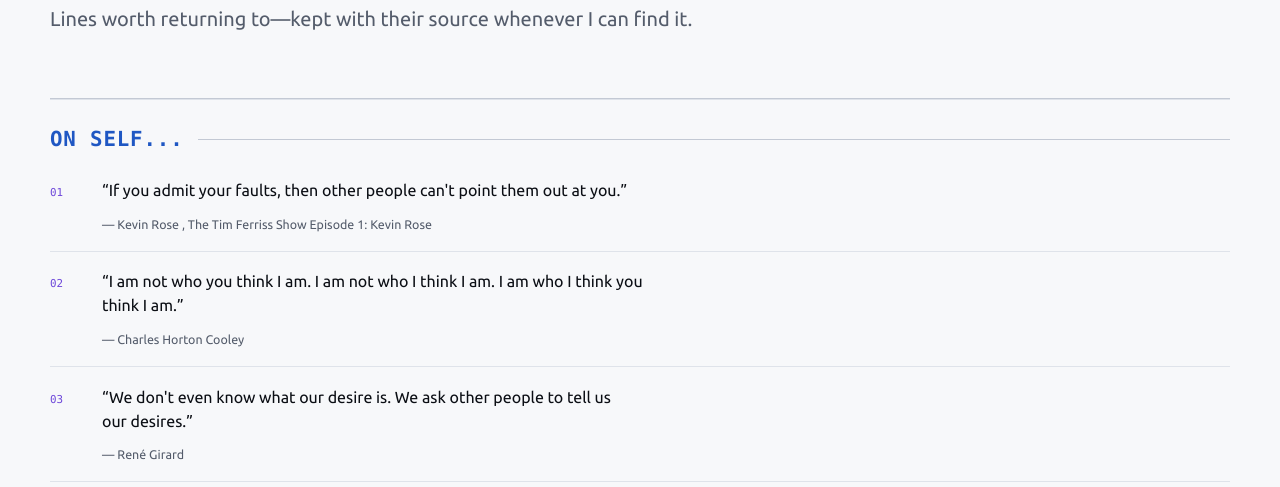
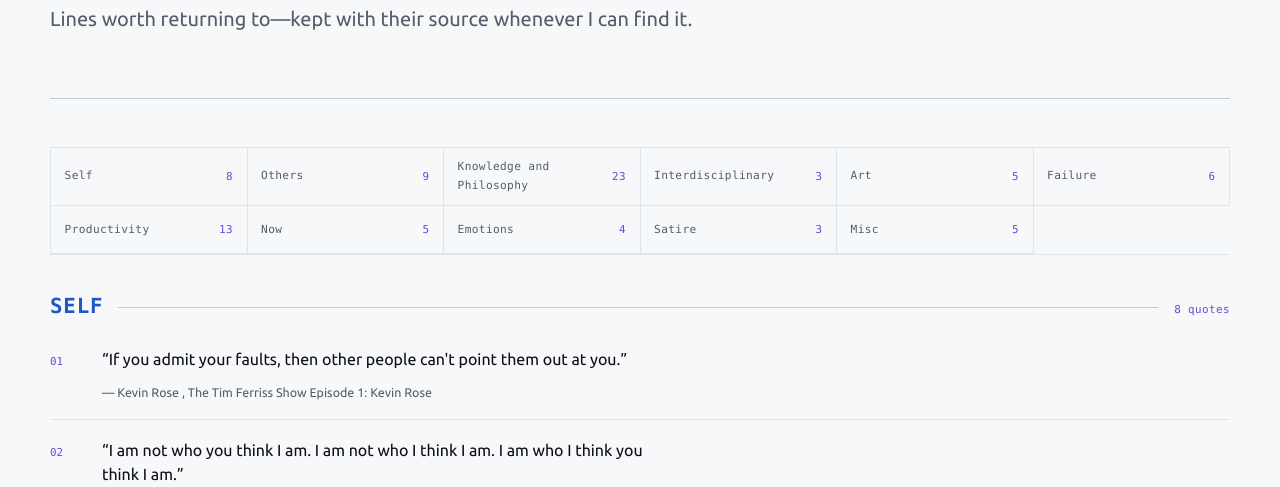
Before and after one commit to briansgithub/briansgithub.github.io, an Astro site: page /quotes in a window 1280 px wide. Shown: the part 313-800 px from the top of the page. Built offline with nearby package versions, Linux system fonts and the light colour scheme; Astro itself is replaced by a stand-in of ours.

Commit message:
feat: add quotation category navigation

```diff
--- a/src/pages/quotes/index.astro
+++ b/src/pages/quotes/index.astro
@@ -9,29 +9,62 @@ const quotes = (await getCollection('quotes', ({ data }) => isVisible(data))).so
 	(a, b) => (a.data.order ?? 999) - (b.data.order ?? 999),
 );
 
-type Item =
-	| { kind: 'category'; label: string }
-	| {
-			kind: 'quote';
+function formatCategoryLabel(category: string) {
+	return category
+		.replace(/^On\s+/i, '')
+		.replace(/(?:\.\.\.|…)+$/, '')
+		.trim();
+}
+
+function categorySlug(category: string) {
+	return formatCategoryLabel(category)
+		.toLowerCase()
+		.replace(/[^a-z0-9]+/g, '-')
+		.replace(/(^-|-$)/g, '');
+}
+
+type QuoteItem = {
 	entry: (typeof quotes)[number];
 	number: number;
 	citationText: string | null;
 	citationHref: string | null;
 };
 
-const items: Item[] = [];
-let lastCategory: string | undefined;
+type Category = {
+	id: string;
+	label: string;
+	quotes: QuoteItem[];
+};
+
+const categories: Category[] = [];
+const categoriesByLabel = new Map<string, Category>();
+const usedCategoryIds = new Set<string>();
+
 quotes.forEach((entry, index) => {
-	if (entry.data.category && entry.data.category !== lastCategory) {
-		items.push({ kind: 'category', label: entry.data.category });
-		lastCategory = entry.data.category;
+	const sourceLabel = entry.data.category ?? 'Uncategorized';
+	let category = categoriesByLabel.get(sourceLabel);
+	if (!category) {
+		const baseId = `category-${categorySlug(sourceLabel) || 'uncategorized'}`;
+		let id = baseId;
+		let suffix = 2;
+		while (usedCategoryIds.has(id)) {
+			id = `${baseId}-${suffix}`;
+			suffix += 1;
 		}
-	// The original page hyperlinked the citation text itself (a title when
-	// there was one, otherwise the bare URL) — preserve that here rather
-	// than dropping the link when there's no separate source title.
-	const citationText = entry.data.source ?? entry.data.url ?? null;
-	const citationHref = entry.data.url ?? null;
-	items.push({ kind: 'quote', entry, number: index + 1, citationText, citationHref });
+		category = { id, label: formatCategoryLabel(sourceLabel), quotes: [] };
+		categoriesByLabel.set(sourceLabel, category);
+		usedCategoryIds.add(id);
+		categories.push(category);
+	}
+
+	// The original page hyperlinked the citation text itself (a title when there
+	// was one, otherwise the bare URL) â€” retain that behavior for every quote.
+	category.quotes.push({
+		entry,
+		number: index + 1,
+		citationText: entry.data.source ?? entry.data.url ?? null,
+		citationHref: entry.data.url ?? null,
+	});
 });
 ---
 
@@ -42,12 +75,33 @@ quotes.forEach((entry, index) => {
 			title="Quotations"
 			description="Lines worth returning to—kept with their source whenever I can find it."
 		/>
+		{
+			categories.length > 0 && (
+				<nav id="quote-categories" class="quote-jump-grid" aria-label="Quote categories">
+					{categories.map((category) => (
+						<a href={`#${category.id}`}>
+							<span>{category.label}</span>
+							<span class="quote-jump-grid__count">{category.quotes.length}</span>
+						</a>
+					))}
+				</nav>
+			)
+		}
 		<div class="quotes-list">
 			{
-				items.map((item) =>
-					item.kind === 'category' ? (
-						<h2 class="quote-category">{item.label}</h2>
-					) : (
+				categories.map((category) => (
+					<section
+						id={category.id}
+						class="quote-category-section"
+						aria-labelledby={`${category.id}-heading`}
+					>
+						<header class="quote-category-header">
+							<h2 id={`${category.id}-heading`} class="quote-category">
+								{category.label}
+							</h2>
+							<span class="quote-category__count">{category.quotes.length} quotes</span>
+						</header>
+						{category.quotes.map((item) => (
 							<figure>
 								<div class="quote-number">{String(item.number).padStart(2, '0')}</div>
 								<blockquote>“{item.entry.data.quote}”</blockquote>
@@ -67,8 +121,12 @@ quotes.forEach((entry, index) => {
 									{item.entry.data.placeholder && <PlaceholderBadge label="Sample selection" />}
 								</figcaption>
 							</figure>
-					),
-				)
+						))}
+						<a class="quote-category__back" href="#quote-categories">
+							Back to categories ↑
+						</a>
+					</section>
+				))
 			}
 			{quotes.length === 0 && <p class="empty-state">No quotations published yet.</p>}
 		</div>
@@ -76,19 +134,67 @@ quotes.forEach((entry, index) => {
 </BaseLayout>
 
 <style>
+	.quote-jump-grid {
+		display: grid;
+		grid-template-columns: repeat(auto-fit, minmax(min(100%, 12rem), 1fr));
+		margin-top: clamp(2rem, 4vw, 3rem);
+		border-top: 1px solid var(--line);
+		border-left: 1px solid var(--line);
+	}
+
+	.quote-jump-grid a {
+		display: flex;
+		align-items: center;
+		justify-content: space-between;
+		gap: 0.75rem;
+		min-height: 3rem;
+		padding: 0.65rem 0.85rem;
+		border-right: 1px solid var(--line);
+		border-bottom: 1px solid var(--line);
+		color: var(--ink-soft);
+		font-family: var(--mono);
+		font-size: 0.7rem;
+		letter-spacing: 0.03em;
+		text-decoration: none;
+	}
+
+	.quote-jump-grid a:hover {
+		background: color-mix(in srgb, var(--accent) 8%, var(--surface));
+		color: var(--accent);
+	}
+
+	.quote-jump-grid__count,
+	.quote-category__count {
+		color: var(--accent-violet);
+		font-family: var(--mono);
+		font-size: 0.68rem;
+		letter-spacing: 0.04em;
+		white-space: nowrap;
+	}
+
 	.quotes-list {
 		margin-bottom: clamp(2.5rem, 5vw, 4rem);
+	}
+
+	.quote-category-section {
+		scroll-margin-top: 7rem;
 		border-top: 1px solid var(--line);
 	}
 
-	/* Section marker: label plus a trailing rule. Sized clearly above the
-	   quote text below it so it reads as a heading, not a footnote. */
+	.quote-category-header {
+		display: flex;
+		align-items: baseline;
+		justify-content: space-between;
+		gap: 1rem;
+		padding: clamp(1.75rem, 3.5vw, 2.5rem) 0 0.6rem;
+	}
+
 	.quote-category {
 		display: flex;
+		flex: 1;
 		align-items: baseline;
 		gap: 0.9rem;
 		margin: 0;
-		padding: clamp(1.75rem, 3.5vw, 2.5rem) 0 0.6rem;
 		color: var(--accent);
 		font-family: var(--mono);
 		font-size: clamp(1.05rem, 0.95rem + 0.5vw, 1.3rem);
@@ -105,15 +211,9 @@ quotes.forEach((entry, index) => {
 		content: '';
 	}
 
-	/* The list already opens with a hairline, so the first marker sits tighter. */
-	.quote-category:first-child {
-		padding-top: clamp(1.25rem, 2.5vw, 1.75rem);
-	}
-
 	figure {
 		display: grid;
 		grid-template-columns: 2.25rem minmax(0, 1fr);
-		/* Sits the numeral on the quote's first baseline at every font size. */
 		align-items: baseline;
 		gap: 0.5rem 1rem;
 		margin: 0;
@@ -128,9 +228,6 @@ quotes.forEach((entry, index) => {
 		line-height: 1;
 	}
 
-	/* Quotes here range from six words to a 600-character passage, so this is
-	   sized as reading text, not as a pull quote — and kept below the
-	   category heading's size so the two don't compete. */
 	blockquote {
 		max-width: 62ch;
 		margin: 0;
@@ -163,9 +260,25 @@ quotes.forEach((entry, index) => {
 		color: var(--accent-soft);
 	}
 
+	.quote-category__back {
+		display: inline-flex;
+		align-items: center;
+		min-height: 2.75rem;
+		margin-top: 0.5rem;
+		color: var(--accent);
+		font-size: 0.78rem;
+		font-weight: 500;
+	}
+
 	@media (max-width: 560px) {
+		.quote-category-header {
+			align-items: flex-start;
+			flex-direction: column;
+			gap: 0.4rem;
+		}
+
 		.quote-category {
-			padding-top: 1.5rem;
+			width: 100%;
 		}
 
 		figure {
```
Lines whose indentation alone changed are shown as unchanged.
